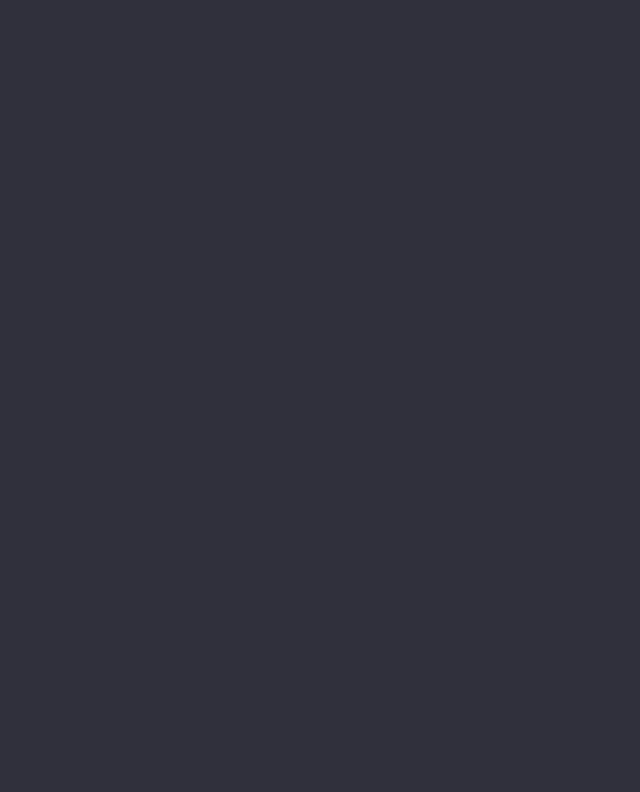
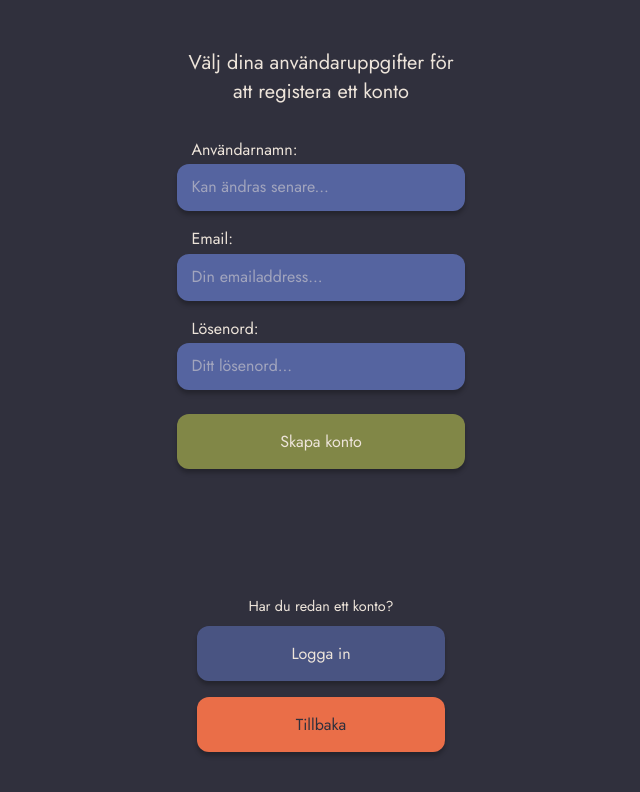
Before and after one commit to AdamTovatt/tentap-frontend, a React (Create React App) app: page /register in a window 1280 px wide. Before the commit this address had no page. Shown: the top 792 px of the page, without its empty margins (319-959 px from the left). Built offline with nearby package versions, Linux system fonts and the light colour scheme.

Commit message:
can login

```diff
--- a/package.json
+++ b/package.json
@@ -10,6 +10,7 @@
     "@testing-library/react": "^13.4.0",
     "@testing-library/user-event": "^13.5.0",
     "react": "^18.2.0",
+    "react-cookie": "^4.1.1",
     "react-dom": "^18.2.0",
     "react-router-dom": "^6.4.0",
     "react-scripts": "5.0.1",
--- /dev/null
+++ b/src/Api.js
@@ -0,0 +1,24 @@
+export async function Login(email, password) {
+  return await fetch(GetBasePath() + "user/login", {
+    method: "POST",
+    body: JSON.stringify({ email, password }),
+    headers: { "Content-Type": "application/json" },
+  });
+}
+
+export function GetAllCourses() {
+  fetch(GetBasePath() + "course/getall")
+    .then((response) => response.json())
+    .then((responseData) => {
+      console.log(responseData);
+    });
+}
+
+function GetBasePath() {
+  let requestPath = "https://ledigasalar.online/tentap/";
+  if (!process.env.NODE_ENV || process.env.NODE_ENV === "development") {
+    //use local address if development
+    requestPath = "https://localhost:5001/";
+  }
+  return requestPath;
+}
--- a/src/Components/Pages/Login.js
+++ b/src/Components/Pages/Login.js
@@ -4,14 +4,26 @@ import ThickButton from "../ThickButton.js";
 import HorizontalLine from "../HorizontalLine";
 import ThinButton from "../ThinButton";
 import Spacing from "../Spacing";
-import { Link } from "react-router-dom";
+import { Link, useNavigate } from "react-router-dom";
 import CenterScreen from "../CenterScreen";
 import TextField from "../TextField";
 import AdvancedSpacing from "../AdvancedSpacing";
 import { useEffect } from "react";
 import useMediaQuery from "@mui/material/useMediaQuery";
+import { Login } from "../../Api";
+import { useRef } from "react";
+import React, { useState } from "react";
+import Cookies from "universal-cookie";
 
 const LoginPage = () => {
+  const emailRef = useRef(null);
+  const passwordRef = useRef(null);
+  const [email, setEmail] = useState(null);
+  const [password, setPassword] = useState(null);
+  const navigate = useNavigate();
+
+  const cookies = new Cookies();
+
   useEffect(() => {
     window.scrollTo(0, 0);
   }, []);
@@ -24,12 +36,20 @@ const LoginPage = () => {
             Skriv in dina användaruppgifter nedanför för att logga in
           </LoginPageHeader>
           <AdvancedSpacing MinHeight={1} MaxHeight={2.6} ScreenPercentage={4} />
-          <TextField title={"Email:"} placeHolder={"Din emailaddress..."} />
+          <TextField
+            setState={setEmail}
+            title={"Email:"}
+            placeHolder={"Din emailaddress..."}
+          />
           <AdvancedSpacing MinHeight={0.8} MaxHeight={1} ScreenPercentage={2} />
           <TextField
+            setState={setPassword}
             title={"Lösenord:"}
             placeHolder={"Ditt lösenord..."}
             type={"password"}
+            onSumbit={async () => {
+              await FunctionHandleLogin(email, password, cookies, navigate);
+            }}
           />
           <AdvancedSpacing
             MinHeight={1}
@@ -37,7 +57,14 @@ const LoginPage = () => {
             ScreenPercentage={3}
           />
           <Link to="/login">
-            <ThinButton Color={Color.Green}>Logga in</ThinButton>
+            <ThinButton
+              Color={Color.Green}
+              onClick={async () => {
+                await FunctionHandleLogin(email, password, cookies, navigate);
+              }}
+            >
+              Logga in
+            </ThinButton>
           </Link>
           <Spacing Height={"1.2rem"} />
           <Link to="/register" style={{ textDecorationColor: Color.White }}>
@@ -68,6 +95,32 @@ const LoginPage = () => {
     </CenterScreen>
   );
 };
+
+async function FunctionHandleLogin(email, password, cookies, navigate) {
+  if (!ValidInput(email, password)) return;
+
+  let response = await Login(email, password);
+
+  if (response.status === 401) {
+    alert("Felaktig email och/eller lösenord");
+  } else if (response.status !== 200) {
+    alert("Okänt fel");
+  } else {
+    cookies.set("userInfo", await response.json(), {
+      path: "/",
+      sameSite: "none",
+      secure: true,
+    });
+    navigate("/");
+  }
+}
+
+function ValidInput(email, password) {
+  if (!email) return false;
+  if (!password) return false;
+
+  return true;
+}
 
 const LoginPageHeader = ({ children }) => {
   const matches = useMediaQuery("(min-height:640px)");
--- /dev/null
+++ b/src/Components/Pages/Register.js
@@ -0,0 +1,113 @@
+import styled from "styled-components";
+import { Color } from "../Constants";
+import ThinButton from "../ThinButton";
+import Spacing from "../Spacing";
+import { Link } from "react-router-dom";
+import CenterScreen from "../CenterScreen";
+import TextField from "../TextField";
+import AdvancedSpacing from "../AdvancedSpacing";
+import { useEffect } from "react";
+import useMediaQuery from "@mui/material/useMediaQuery";
+
+const RegisterPage = () => {
+  useEffect(() => {
+    window.scrollTo(0, 0);
+  }, []);
+
+  return (
+    <CenterScreen>
+      <RegisterPageMainContainer>
+        <EmailPasswordContainer>
+          <RegisterPageHeader>
+            Välj dina användaruppgifter för att registera ett konto
+          </RegisterPageHeader>
+          <AdvancedSpacing MinHeight={1} MaxHeight={2.6} ScreenPercentage={4} />
+          <TextField
+            title={"Användarnamn:"}
+            placeHolder={"Kan ändras senare..."}
+          />
+          <AdvancedSpacing MinHeight={0.8} MaxHeight={1} ScreenPercentage={2} />
+          <TextField title={"Email:"} placeHolder={"Din emailaddress..."} />
+          <AdvancedSpacing MinHeight={0.8} MaxHeight={1} ScreenPercentage={2} />
+          <TextField
+            title={"Lösenord:"}
+            placeHolder={"Ditt lösenord..."}
+            type={"password"}
+          />
+          <AdvancedSpacing
+            MinHeight={1}
+            MaxHeight={1.75}
+            ScreenPercentage={3}
+          />
+          <Link to="/login">
+            <ThinButton Color={Color.Green}>Skapa konto</ThinButton>
+          </Link>
+          <Spacing Height={"1.2rem"} />
+        </EmailPasswordContainer>
+        <AdvancedSpacing MinHeight={1} MaxHeight={8.625} ScreenPercentage={4} />
+        <ComponentContainer style={{ marginBottom: "3rem" }}>
+          <PageText>Har du redan ett konto?</PageText>
+          <Spacing Height={"0.6rem"} />
+          <Link to="/login">
+            <ThinButton Color={Color.FadedBlue} Width={"15.5rem"}>
+              Logga in
+            </ThinButton>
+          </Link>
+          <Spacing Height={"1rem"} />
+          <Link to="/">
+            <ThinButton
+              Color={Color.Red}
+              TextColor={Color.Dark}
+              Width={"15.5rem"}
+            >
+              Tillbaka
+            </ThinButton>
+          </Link>
+        </ComponentContainer>
+      </RegisterPageMainContainer>
+    </CenterScreen>
+  );
+};
+
+const RegisterPageHeader = ({ children }) => {
+  const matches = useMediaQuery("(min-height:700px)");
+
+  return matches ? (
+    <RegisterPageHeaderDiv>{children}</RegisterPageHeaderDiv>
+  ) : null;
+};
+
+const ComponentContainer = styled.div``;
+
+const EmailPasswordContainer = styled.div`
+  margin-top: 1rem;
+`;
+
+const PageText = styled.div`
+  font-size: 0.9em;
+  color: ${Color.White};
+  text-decoration-color: ${Color.White};
+  -webkit-text-decoration-color: red;
+`;
+
+const RegisterPageHeaderDiv = styled.div`
+  font-size: 1.25em;
+  color: ${Color.White};
+  max-width: 18rem;
+  margin-top: 2rem;
+`;
+
+const RegisterPageMainContainer = styled.div`
+  height: 100vh;
+  max-height: 812px;
+  font-size: 1em;
+  font-family: "Jost";
+  border: none;
+  display: flex;
+  flex-direction: column;
+  align-items: center;
+  text-align: center;
+  justify-content: space-between;
+`;
+
+export default RegisterPage;
--- a/src/Components/Pages/StartPage.js
+++ b/src/Components/Pages/StartPage.js
@@ -46,9 +46,11 @@ const StartPage = () => {
             </ThinButton>
           </Link>
           <Spacing Height={"1rem"} />
-          <ThinButton Color={Color.FadedBlue} Width={"15.5rem"}>
-            Registrera
-          </ThinButton>
+          <Link to="/register">
+            <ThinButton Color={Color.FadedBlue} Width={"15.5rem"}>
+              Registrera
+            </ThinButton>
+          </Link>
           <AdvancedSpacing
             MinHeight={0.5}
             MaxHeight={1.8}
--- a/src/Components/TextField.js
+++ b/src/Components/TextField.js
@@ -1,11 +1,22 @@
 import styled from "styled-components";
 import { BorderRadius, Color } from "./Constants";
 
-const TextField = ({ title, placeHolder, type }) => {
+const TextField = ({ title, placeHolder, type, setState, onSumbit }) => {
   return (
     <TextFieldContainer>
       <TextAreaTitle>{title}</TextAreaTitle>
-      <CustomTextArea type={type} placeholder={placeHolder} />
+      <CustomTextArea
+        onKeyDown={(event) => {
+          if (event.key === "Enter") {
+            if (onSumbit) onSumbit();
+          }
+        }}
+        onChange={(event) => {
+          setState(event.target.value);
+        }}
+        type={type}
+        placeholder={placeHolder}
+      />
     </TextFieldContainer>
   );
 };
--- a/src/index.js
+++ b/src/index.js
@@ -6,6 +6,7 @@ import reportWebVitals from "./reportWebVitals";
 import { BrowserRouter, Routes, Route } from "react-router-dom";
 import StartPage from "./Components/Pages/StartPage";
 import LoginPage from "./Components/Pages/Login";
+import RegisterPage from "./Components/Pages/Register";
 
 const root = ReactDOM.createRoot(document.getElementById("root"));
 root.render(
@@ -13,6 +14,7 @@ root.render(
     <Routes>
       <Route path="/" element={<StartPage />}></Route>
       <Route path="/login" element={<LoginPage />}></Route>
+      <Route path="/register" element={<RegisterPage />}></Route>
     </Routes>
   </BrowserRouter>
 );
```
Also changed, not shown: 1 other file (tests, documents, lock files or other folders).
